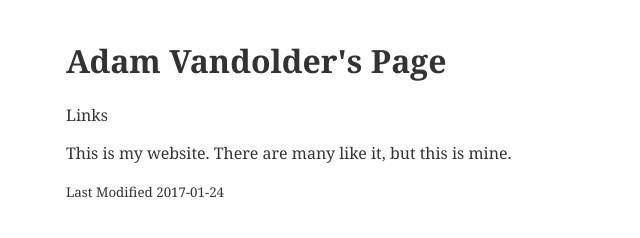
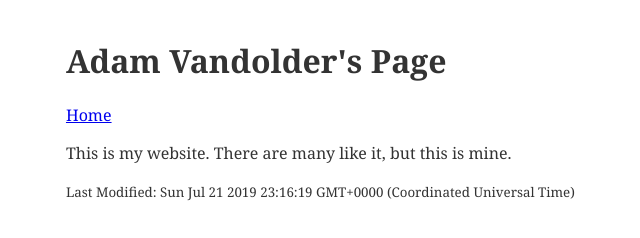
Before and after one commit to avandolder/avandolder.github.io, a plain HTML site: page index.html in a window 1280 px wide. Shown: the whole page, without its empty margins (261-901 px from the left). Drawn offline with Linux system fonts and the light colour scheme.

Commit message:
Updated index page

```diff
--- a/index.html
+++ b/index.html
@@ -1,21 +1,22 @@
 <!doctype html>
-<html>
+<html lang="en">
   <head>
     <title>avandolder</title>
-    <link rel="stylesheet" href="main.css" />
-    <script src="script.js" defer=""></script>
+    <link rel="stylesheet" href="main.css">
+    <script src="script.js" defer></script>
+    <meta charset="utf-8">
   </head>
   <body>
     <header>
       <h1>Adam Vandolder's Page</h1>
     </header>
     <nav id="links">
+      <a href="#">Home</a>
     </nav>
-    <section>
+    <main>
       <p>This is my website. There are many like it, but this is mine.</p>
-    </section>
-    <footer>
-      <small>Last Modified 2017-01-24</small>
+    </main>
+    <footer id="footer">
     </footer>
   </body>
 </html>
--- a/script.js
+++ b/script.js
@@ -1,3 +1,11 @@
+"use strict";
+
 (function(){
-	document.getElementById("links").innerHTML = "<a>Links</a>";
+    let footerElement = document.getElementById("footer");
+    let lastModifiedElement = document.createElement("small");
+    let lastModified = new Date(document.lastModified);
+    let lastModifiedText = document.createTextNode(
+            "Last Modified: " + lastModified.toString());
+    lastModifiedElement.appendChild(lastModifiedText);
+    footerElement.appendChild(lastModifiedElement);
 }());
```
